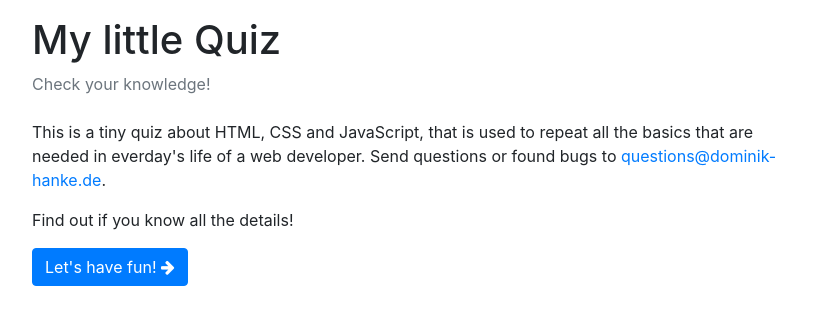
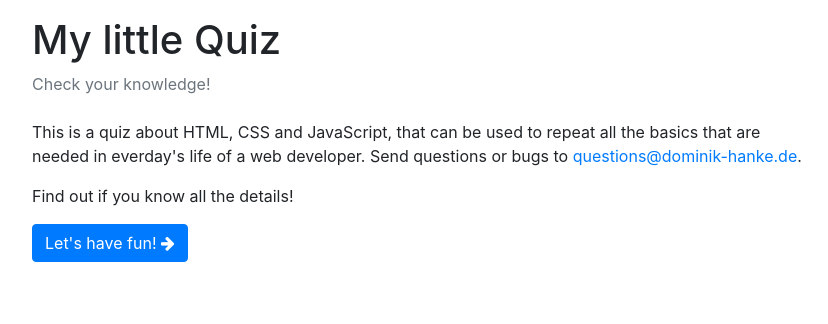
Before and after one commit to noreading/react-quiz, a React (Create React App) app: page / in a window 1280 px wide. Shown: the top 324 px of the page, without its empty margins (223-1051 px from the left). Built offline with nearby package versions, Linux system fonts and the light colour scheme.

Commit message:
Small cleanup and package updates

```diff
--- a/public/index.html
+++ b/public/index.html
@@ -4,7 +4,7 @@
 <head>
   <meta charset="utf-8">
   <meta name="viewport" content="width=device-width, initial-scale=1">
-  <title>My little Quiz</title>
+  <title>Web Developer Quiz</title>
 </head>
 
 <body>
--- a/src/components/Home.jsx
+++ b/src/components/Home.jsx
@@ -12,9 +12,9 @@ class Home extends React.Component {
       <Fragment>
         <div>
           <p>
-            This is a tiny quiz about HTML, CSS and JavaScript, that is used to
+            This is a quiz about HTML, CSS and JavaScript, that can be used to
             repeat all the basics that are needed in everday's life of a web
-            developer. Send questions or found bugs to&nbsp;
+            developer. Send questions or bugs to&nbsp;
             <a href="mailto:questions@dominik-hanke.de">
               questions@dominik-hanke.de
             </a>.
```
Also changed, not shown: package.json (+12 -6 lines), 1 other file (tests, documents, lock files or other folders).
